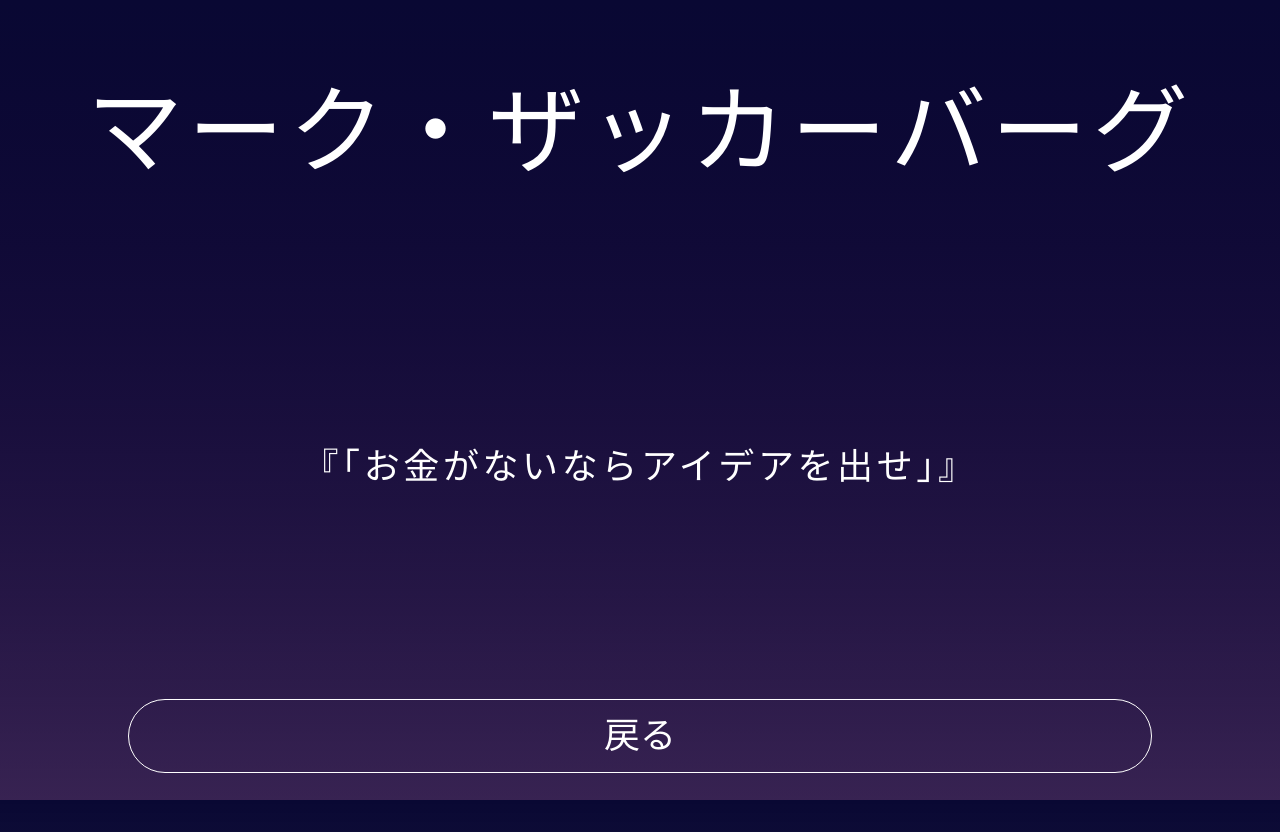
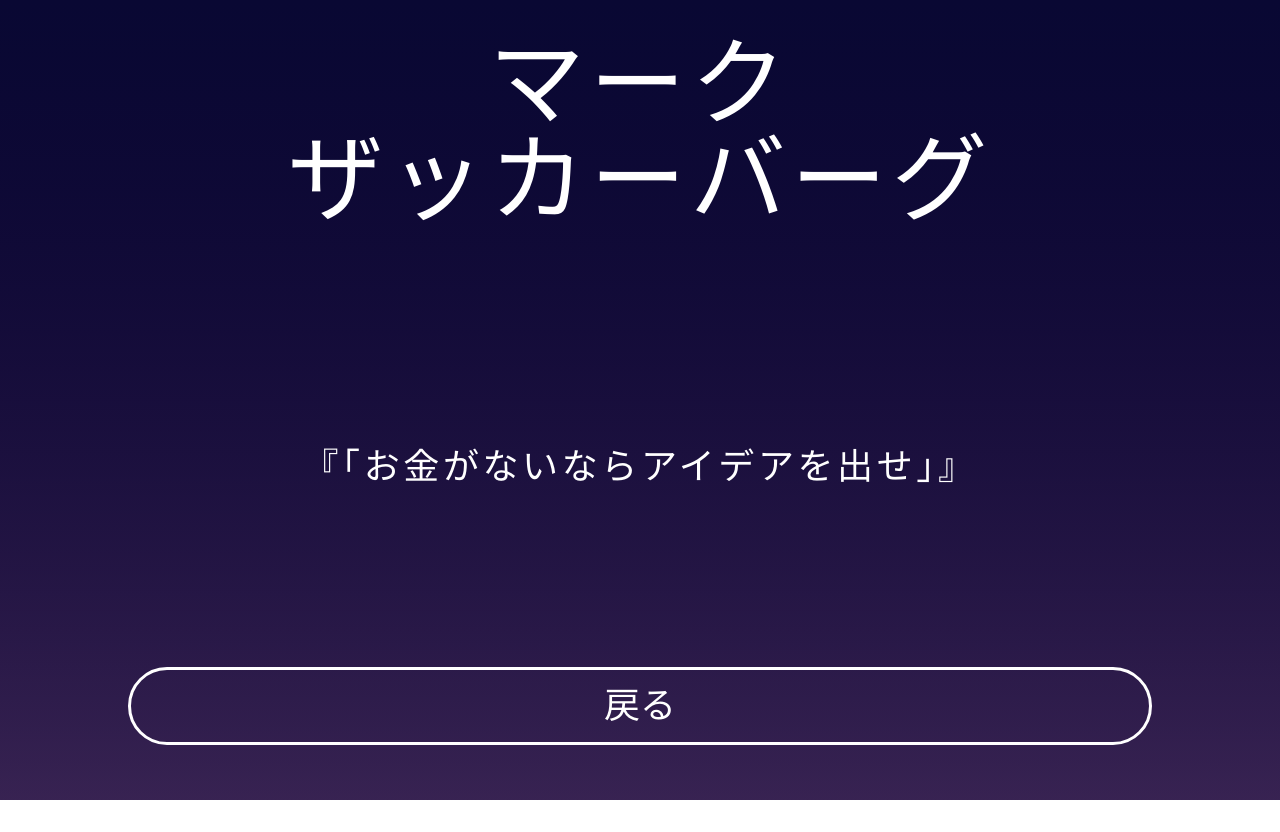
Before and after one commit to YuukiKawabata/gafam-app, a Next.js app: page /answer in a window 1280 px wide. After the commit the page ends 800 px from the top, so only its background shows below. Built offline with nearby package versions, Linux system fonts and the light colour scheme.

Commit message:
部調整、名前に改行を入れた

```diff
--- a/components/Button.js
+++ b/components/Button.js
@@ -1,7 +1,7 @@
 export function Button(props) {
   return (
     <div className="h-1/6 justify-center items-center text-base sm:text-4xl">
-      <button className="button block">{props.text}</button>
+      <button className="button block ">{props.text}</button>
     </div>
   );
 }
--- a/components/Inside.js
+++ b/components/Inside.js
@@ -1,6 +1,6 @@
 export function Inside() {
   return (
-    <div className="h-4/6 p-6 text-center leading-10 text-base tracking-widest flex flex-wrap justify-center items-center sm:text-4xl">
+    <div className="h-3/6 p-3 text-center text-lg tracking-widest flex flex-wrap justify-center items-center sm:text-4xl">
       <p className="p-5">興奮する名言を心に刻む。</p>
       <p className="p-5">そして,自分を奮い立たせよ。</p>
       <p className="p-5">何か行動したい時、</p>
--- a/components/Title.js
+++ b/components/Title.js
@@ -1,6 +1,6 @@
 export function Title(props) {
     return (
-        <div className="h-1/6 p-6 text-4xl text-center tracking-wider flex justify-center items-center sm:text-8xl">
+        <div className="h-2/6 p-3 text-4xl text-center tracking-wider flex justify-center items-center leading-loose sm:text-8xl">
           <h1>{props.text}
           </h1>
         </div>
--- a/pages/answer.js
+++ b/pages/answer.js
@@ -2,179 +2,162 @@ import { useState } from "react";
 import Link from "next/link";
 import { Button } from "../components/Button";
 import { Title } from "../components/Title";
+import React from "react";
 
 export default function Answer() {
   //名言のリスト
   const lists = [
     {
-      name: "スティーブ・ジョブズ",
+      name: "スティーブ\nジョブズ",
       value:
         "もし今日が人生最後の日だとしたら、今やろうとしていることは本当に自分のやりたいことだろうか？",
     },
     {
-      name: "スティーブ・ジョブズ",
+      name: "スティーブ\nジョブズ",
       value: "一つのことを、一生やり続けられると確信する日がくる",
     },
     {
-      name: "スティーブ・ジョブズ",
+      name: "スティーブ\nジョブズ",
       value: "重要なことに集中する唯一の方法は「ノー」と言うことだ",
     },
     {
-      name: "スティーブ・ジョブズ",
+      name: "スティーブ\nジョブズ",
       value:
         "顧客はより幸せでよりよい人生を夢見ている。製品を売ろうとするのではなく、彼らの人生を豊かにするのだ",
     },
     {
-      name: "スティーブ・ジョブズ",
+      name: "スティーブ\nジョブズ",
       value: "ハングリーであれ。愚か者であれ。",
     },
     {
-      name: "ティム・クック",
+      name: "ティム\nクック",
       value:
         "盲目の人にとっても、私達のデバイスが使いやすいものになるように働いている時、私は投資利益率のことなんて全く考えていない",
     },
     {
-      name: "ティム・クック",
+      name: "ティム\nクック",
       value:
         "彼から受けた最も偉大な教訓は、人生の楽しみは、冒険の中にあるということ",
     },
     {
-      name: "ティム・クック",
+      name: "ティム\nクック",
       value:
         "ジョブズのようであれという目標を、私は決して持っていない。なぜなら、私は私でしかあり得ないから",
     },
     {
-      name: "ティム・クック",
+      name: "ティム\nクック",
       value:
         "ジョブズのようであれという目標を、私は決して持っていない。なぜなら、私は私でしかあり得ないから",
     },
     {
-      name: "ティム・クック",
-      value:
-        "あなたという人間は、あなたが作り上げたもので決まる",
+      name: "ティム\nクック",
+      value: "あなたという人間は、あなたが作り上げたもので決まる",
     },
     {
-      name: "グーグル共同創業者ラリー・ペイジ",
+      name: "グーグル共同創業者\nラリー\nペイジ",
       value:
         "「そんなバカなことはできない」と誰もが思うことならば、競争相手はいないも同然だ",
     },
     {
-      name: "グーグル共同創業者ラリー・ペイジ",
+      name: "グーグル共同創業者\nラリー\nペイジ",
       value:
         "「そんなバカなことはできない」と誰もが思うことならば、競争相手はいないも同然だ",
     },
     {
-      name: "グーグル共同創業者ラリー・ペイジ",
-      value:
-        "アイデアに価値はない。それを実行できてはじめて価値になる",
+      name: "グーグル共同創業者\nラリー\nペイジ",
+      value: "アイデアに価値はない。それを実行できてはじめて価値になる",
     },
     {
-      name: "グーグル共同創業者ラリー・ペイジ",
-      value:
-        "大胆な挑戦の末での失敗ならば、問題ではない",
+      name: "グーグル共同創業者\nラリー\nペイジ",
+      value: "大胆な挑戦の末での失敗ならば、問題ではない",
     },
     {
-      name: "グーグル共同創業者ラリー・ペイジ",
-      value:
-        "イノベーションは小さなグループから起こる",
+      name: "グーグル共同創業者\nラリー\nペイジ",
+      value: "イノベーションは小さなグループから起こる",
     },
     {
-      name: "グーグル共同創業者ラリー・ペイジ",
-      value:
-        "夢を持つなら、とびきり野心的な方がいい。その方が前に進めるから",
+      name: "グーグル共同創業者\nラリー\nペイジ",
+      value: "夢を持つなら、とびきり野心的な方がいい。その方が前に進めるから",
     },
     {
-      name: "グーグル共同創業者セルゲイ・ミハイロヴィッチ・ブリン",
-      value:
-        "あまりにも多くのルールを採用すると革新は阻害されてしまう。",
+      name: "グーグル共同創業者\nセルゲイ\nミハイロヴィッチ\nブリン",
+      value: "あまりにも多くのルールを採用すると革新は阻害されてしまう。",
     },
     {
-      name: "グーグル共同創業者セルゲイ・ミハイロヴィッチ・ブリン",
+      name: "グーグル共同創業者\nセルゲイ\nミハイロヴィッチ\nブリン",
       value:
         "アイデアを思いつくことは何か素晴らしいものを作ることの中で最も大事な部分ではありません。一番大事なのは実行することです。",
     },
     {
-      name: "グーグル共同創業者セルゲイ・ミハイロヴィッチ・ブリン",
-      value:
-        "厳しい時代こそ最高のものが生み出される。",
+      name: "グーグル共同創業者\nセルゲイ\nミハイロヴィッチ\nブリン",
+      value: "厳しい時代こそ最高のものが生み出される。",
     },
     {
-      name: "グーグル共同創業者セルゲイ・ミハイロヴィッチ・ブリン",
-      value:
-        "人々は常に新しいものを求めます。",
+      name: "グーグル共同創業者\nセルゲイ\nミハイロヴィッチ\nブリン",
+      value: "人々は常に新しいものを求めます。",
     },
     {
-      name: "グーグル共同創業者セルゲイ・ミハイロヴィッチ・ブリン",
-      value:
-        "今の時代に成功する人は非常に洗練されていなければなりません。",
+      name: "グーグル共同創業者\nセルゲイ\nミハイロヴィッチ\nブリン",
+      value: "今の時代に成功する人は非常に洗練されていなければなりません。",
     },
     {
-      name: "グーグル共同創業者セルゲイ・ミハイロヴィッチ・ブリン",
-      value:
-        "成功はシンプルから生まれる。",
+      name: "グーグル共同創業者\nセルゲイ\nミハイロヴィッチ\nブリン",
+      value: "成功はシンプルから生まれる。",
     },
     {
-      name: "マーク・ザッカーバーグ",
-      value:
-        "同じTシャツしか着ない",
+      name: "マーク\nザッカーバーグ",
+      value: "同じTシャツしか着ない",
     },
     {
-      name: "マーク・ザッカーバーグ",
-      value:
-        "世界の富豪でありながら、給料は年間1ドル",
+      name: "マーク\nザッカーバーグ",
+      value: "世界の富豪でありながら、給料は年間1ドル",
     },
     {
-      name: "マーク・ザッカーバーグ",
+      name: "マーク\nザッカーバーグ",
       value:
         "私たちの世代の挑戦は新しい仕事を作り出すことだけでなく、新しい目的意識を作り出すことだ",
     },
     {
-      name: "マーク・ザッカーバーグ",
-      value:
-        "偉大な成功は 、失敗する自由から生まれる",
+      name: "マーク\nザッカーバーグ",
+      value: "偉大な成功は 、失敗する自由から生まれる",
     },
     {
-      name: "マーク・ザッカーバーグ",
+      name: "マーク\nザッカーバーグ",
       value:
         "変化というのは、身近な場所から始まる。世界的な変化だって、私たちのような小さな存在から始まる",
     },
     {
-      name: "マーク・ザッカーバーグ",
-      value:
-        "完璧であることより、まず終わらせることが重要だ",
+      name: "マーク\nザッカーバーグ",
+      value: "完璧であることより、まず終わらせることが重要だ",
     },
     {
-      name: "マーク・ザッカーバーグ",
-      value:
-        "最大のリスクは、リスクを取らないことだ",
+      name: "マーク\nザッカーバーグ",
+      value: "最大のリスクは、リスクを取らないことだ",
     },
     {
-      name: "マーク・ザッカーバーグ",
-      value:
-        "一番大事なのは、まずはやってみようということ。",
+      name: "マーク\nザッカーバーグ",
+      value: "一番大事なのは、まずはやってみようということ。",
     },
     {
-      name: "マーク・ザッカーバーグ",
-      value:
-        "「お金がないならアイデアを出せ」",
+      name: "マーク\nザッカーバーグ",
+      value: "「お金がないならアイデアを出せ」",
     },
-
-
   ];
 
   //ランダムな数字を出して、数字を元に名言を出す
   const [number, setNumber] = useState(Math.floor(Math.random() * 31));
-console.log(lists)
+  console.log(lists);
+
   const name = lists[number].name;
   const content = lists[number].value;
-  //このページでリロードするとエラーになる
+  // このページでリロードするとエラーになる
 
   return (
     <div className="h-screen w-screen justify-center items-center">
-      <div className="h-2/6 p-6 text-4xl text-center tracking-wider flex justify-center items-center sm:text-8xl">
+      <div className="h-2/6 p-6 text-center tracking-wider flex justify-center items-center whitespace-pre-wrap sm:text-8xl">
         <Title text={name} />
       </div>
-      <div className="h-3/6 p-6 text-center leading-10 text-base tracking-widest flex flex-wrap justify-center items-center sm:text-4xl">
+      <div className="h-3/6 p-6 text-center leading-10 text-xl tracking-widest flex flex-wrap justify-center items-center sm:text-4xl">
         <p>『{content}』</p>
       </div>
 
--- a/pages/index.js
+++ b/pages/index.js
@@ -15,7 +15,7 @@ export default function Home() {
 
       <Title
         text="ビッグ・テックを
-      愛する人に捧ぐ"
+        愛する人に"
       />
 
       <Inside />
--- a/pages/selection.js
+++ b/pages/selection.js
@@ -7,7 +7,7 @@ export default function selection() {
     <div className="h-screen w-screen justify-center items-center">
       <Title text="今の気持ちは？" />
 
-      <div className="h-4/6 text-center leading-10 text-lg tracking-widest flex flex-wrap justify-center items-center sm:text-2xl">
+      <div className="h-3/6 text-center text-lg tracking-widest flex flex-wrap justify-center items-center sm:text-2xl">
         <Link href="/answer">
           <button className="selection-button block">test</button>
         </Link>
--- a/styles/globals.css
+++ b/styles/globals.css
@@ -18,9 +18,9 @@ a {
 .button {
   width: 80%;
   border-radius: 40px;
-  padding: 1rem 4rem;
-  margin: 2rem auto;
-  border: 1px solid;
+  padding: 1rem;
+  margin: 0 auto;
+  border: 3px solid;
 }
 
 .selections-button {
@@ -30,9 +30,9 @@ a {
   justify-content: center;
 }
 .selection-button {
-  margin: 3rem 2rem;
+  margin: 1rem 2rem;
   width: 5rem;
   heigth: 2rem;
-  border: 1px solid;
+  border: 2px solid;
   border-radius: 40px;
 }
```
